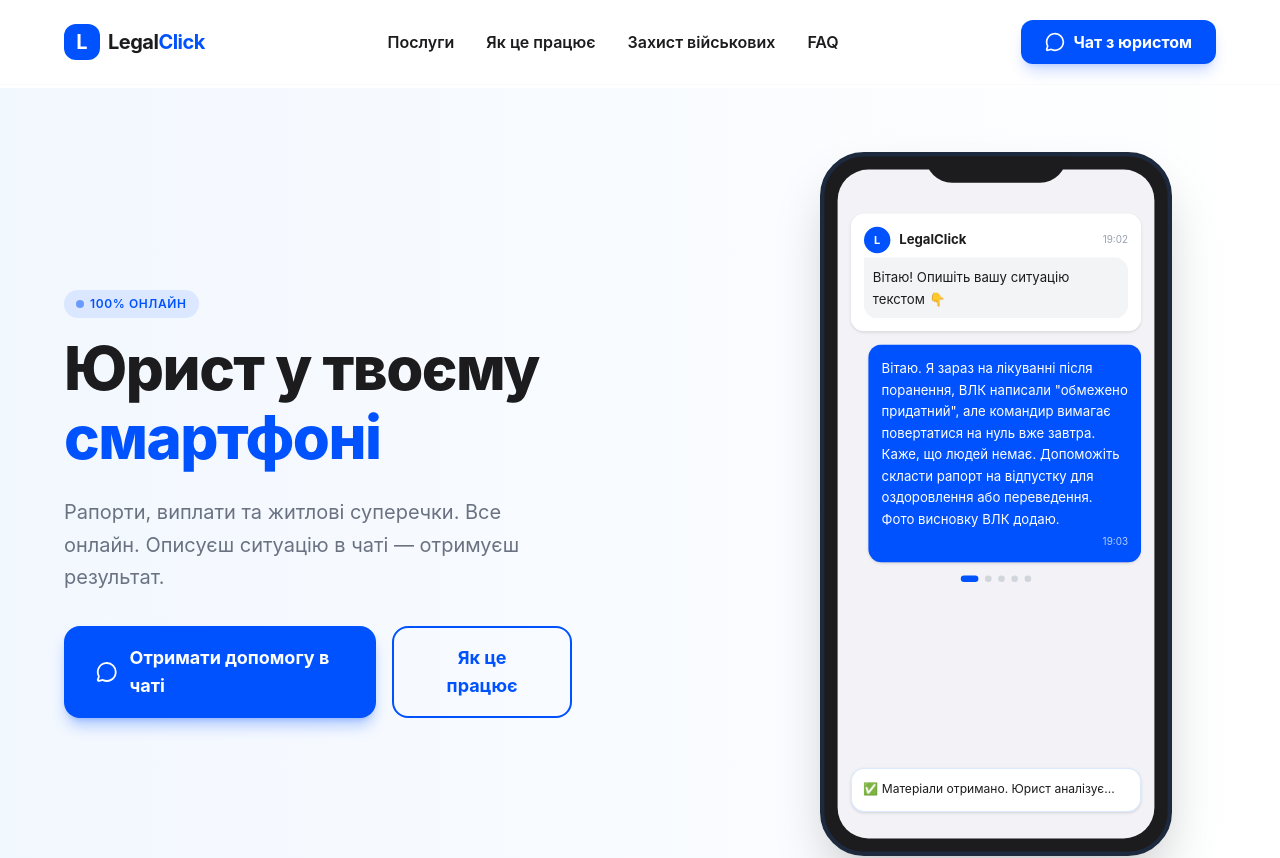
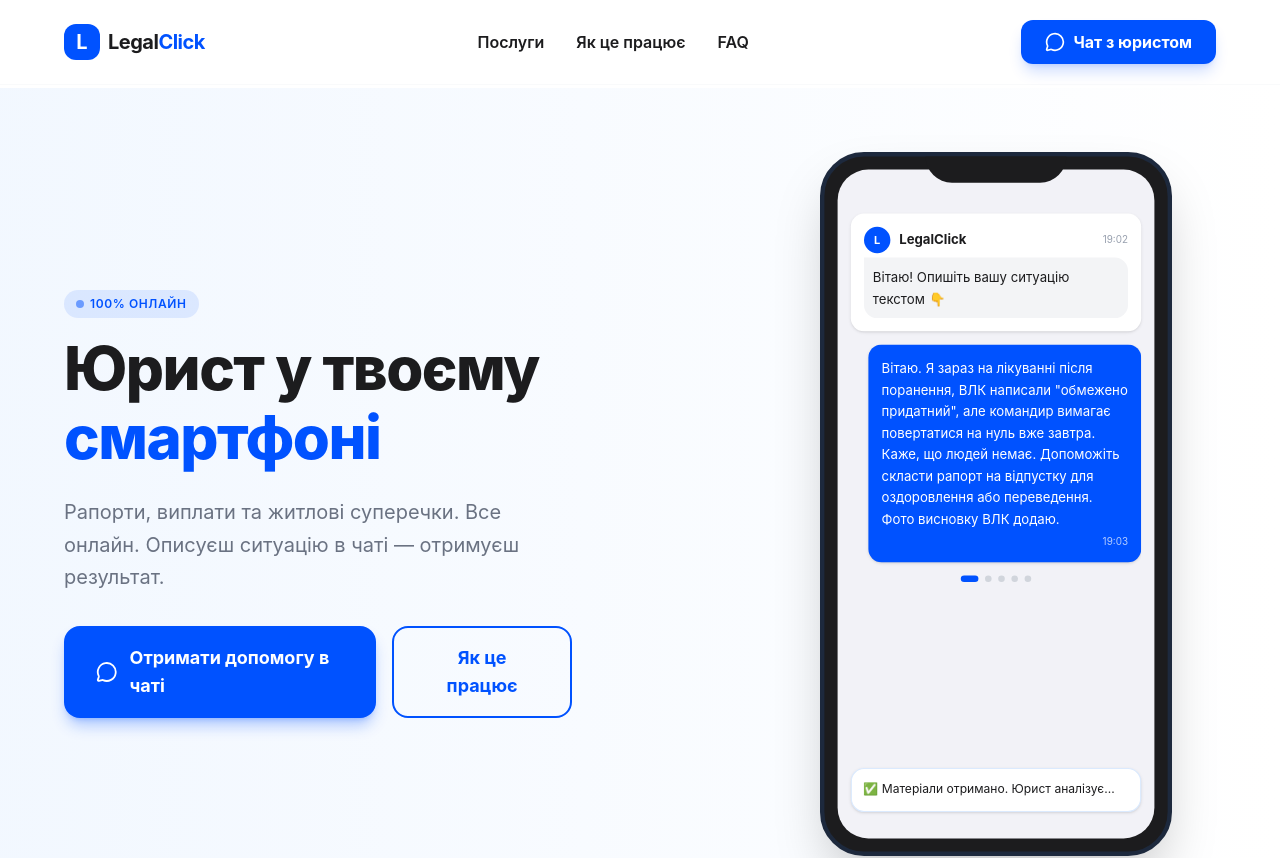
Before and after one commit to mel00027/legal-services-app, a React (Vite) app: page / in a window 1280 px wide. Shown: the top 858 px of the page. Built offline with nearby package versions, Linux system fonts and the light colour scheme.

Commit message:
UI: removed military link from desktop header as requested

```diff
--- a/src/App.jsx
+++ b/src/App.jsx
@@ -178,7 +178,6 @@ const NavigationHeader = () => {
         <nav className="flex items-center gap-8 font-semibold text-graphite">
           <a href="/#services" onClick={(e) => handleNavClick(e, 'services')} className="hover:text-electric transition-colors">Послуги</a>
           <a href="/#about" onClick={(e) => handleNavClick(e, 'about')} className="hover:text-electric transition-colors">Як це працює</a>
-          <Link to="/military-lawyer" className="hover:text-electric transition-colors">Захист військових</Link>
           <a href="/#faq" onClick={(e) => handleNavClick(e, 'faq')} className="hover:text-electric transition-colors">FAQ</a>
         </nav>
         <motion.a
```
